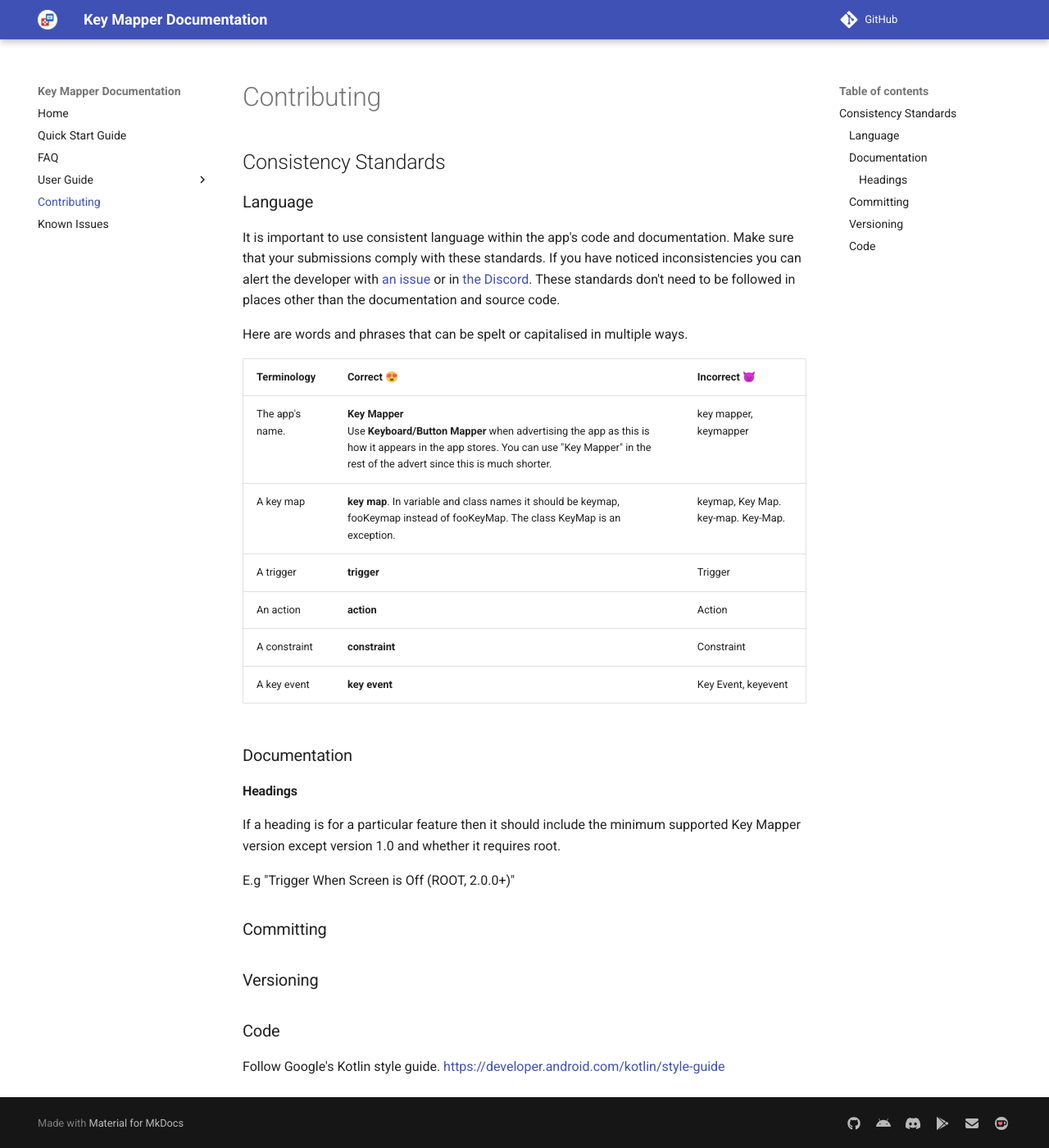
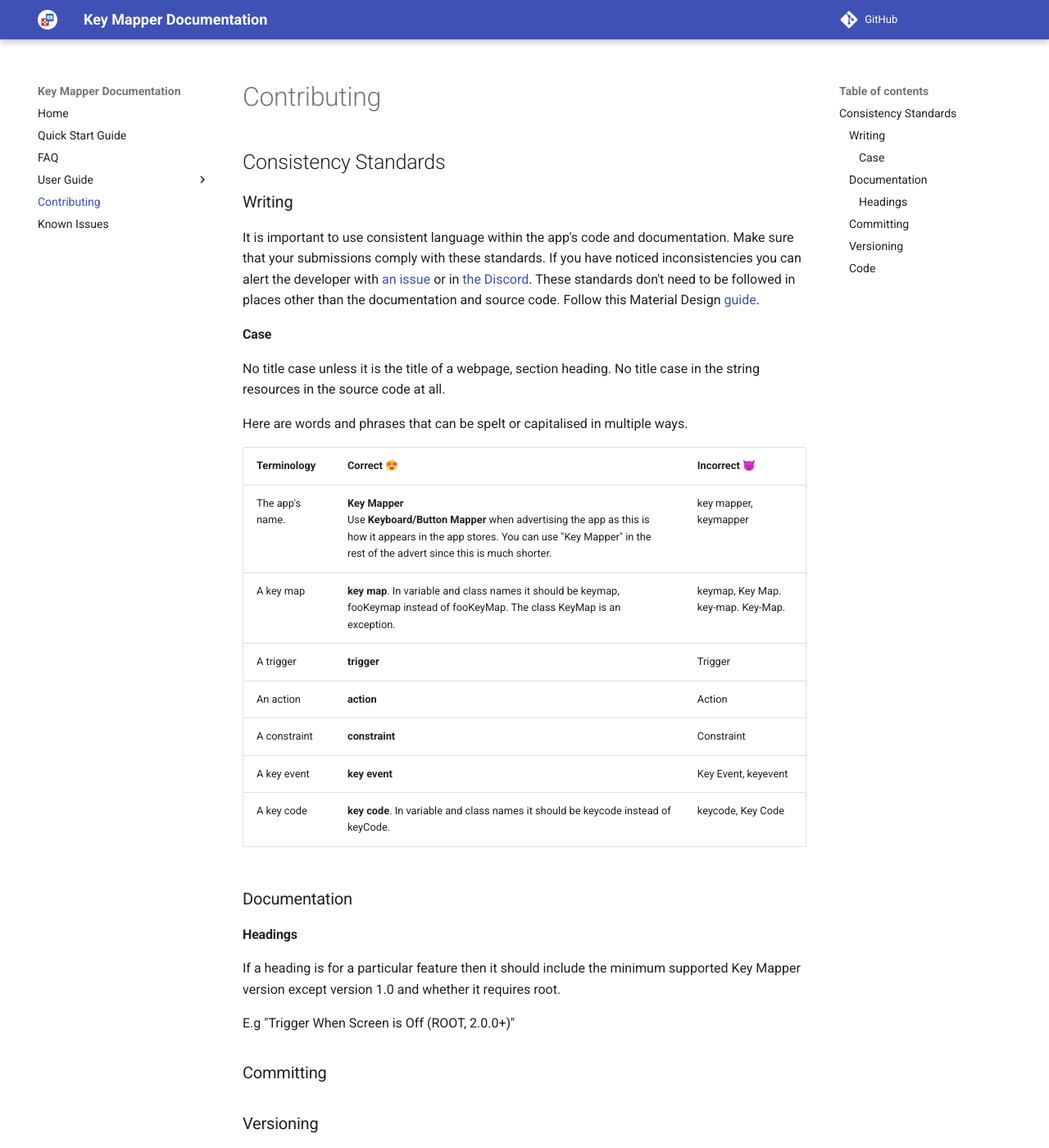
Before and after one commit to keymapperorg/KeyMapper, an MkDocs documentation site: the page built from docs/contributing.md, in a window 1280 px wide and 1400 px high. Shown: the whole window at 82% size. Built offline with MkDocs 1.6.1 and Material for MkDocs 9.7.7, drawn with Linux system fonts in a browser that asks for light colours; comment, search, counter and statistics services are not loaded.

Commit message:
website: add more rules for writing consistently

```diff
--- a/docs/contributing.md
+++ b/docs/contributing.md
@@ -1,8 +1,12 @@
 ## Consistency Standards
 
-### Language
+### Writing
 
-It is important to use consistent language within the app's code and documentation. Make sure that your submissions comply with these standards. If you have noticed inconsistencies you can alert the developer with [an issue](https://github.com/sds100/KeyMapper/issues/new) or in [the Discord](http://keymapper.club). These standards don't need to be followed in places other than the documentation and source code.
+It is important to use consistent language within the app's code and documentation. Make sure that your submissions comply with these standards. If you have noticed inconsistencies you can alert the developer with [an issue](https://github.com/sds100/KeyMapper/issues/new) or in [the Discord](http://keymapper.club). These standards don't need to be followed in places other than the documentation and source code. Follow this Material Design [guide](https://material.io/design/communication/writing.html).
+
+#### Case
+
+No title case unless it is the title of a webpage, section heading. No title case in the string resources in the source code at all.
 
 Here are words and phrases that can be spelt or capitalised in multiple ways.
 
@@ -14,6 +18,7 @@
 | An action       | **action**                                                   | Action                             |
 | A constraint    | **constraint**                                               | Constraint                         |
 | A key event | **key event** | Key Event, keyevent |
+| A key code | **key code**. In variable and class names it should be keycode instead of keyCode. | keycode, Key Code |
 
 ### Documentation
 
```
